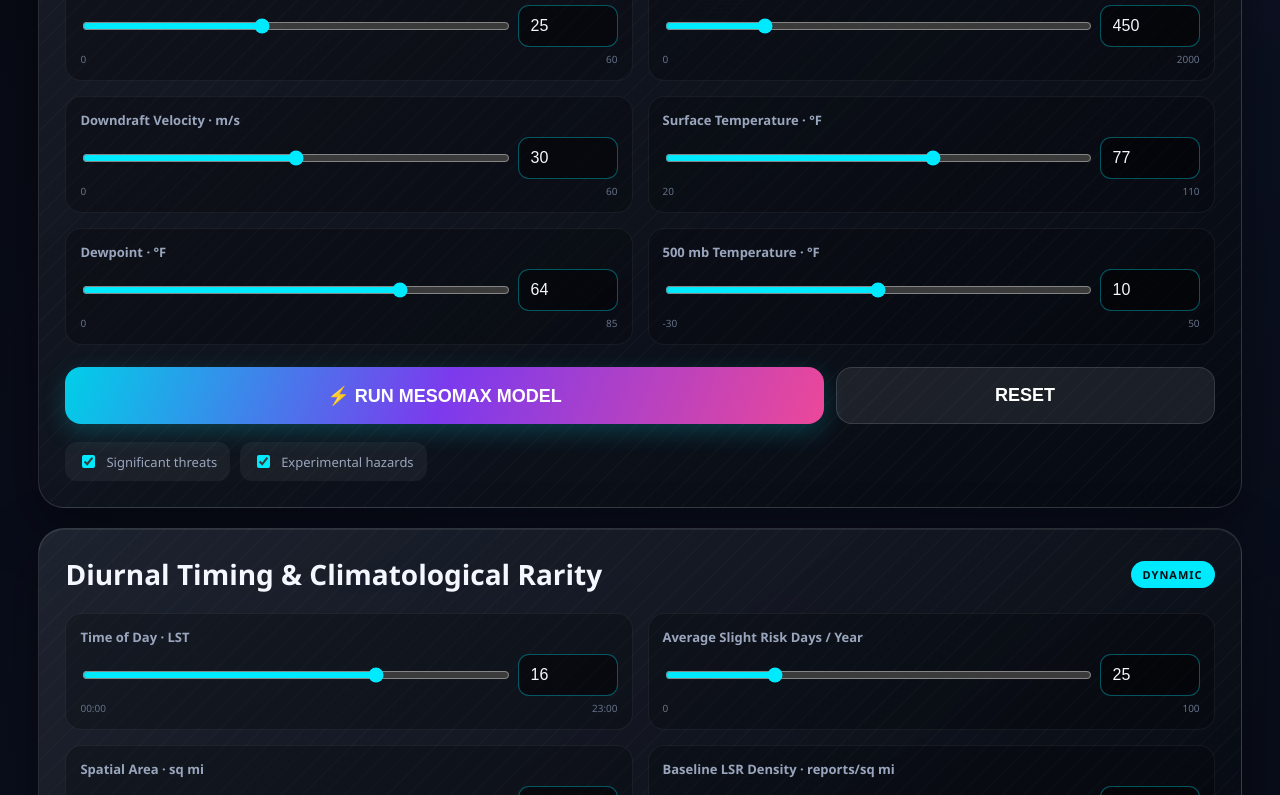
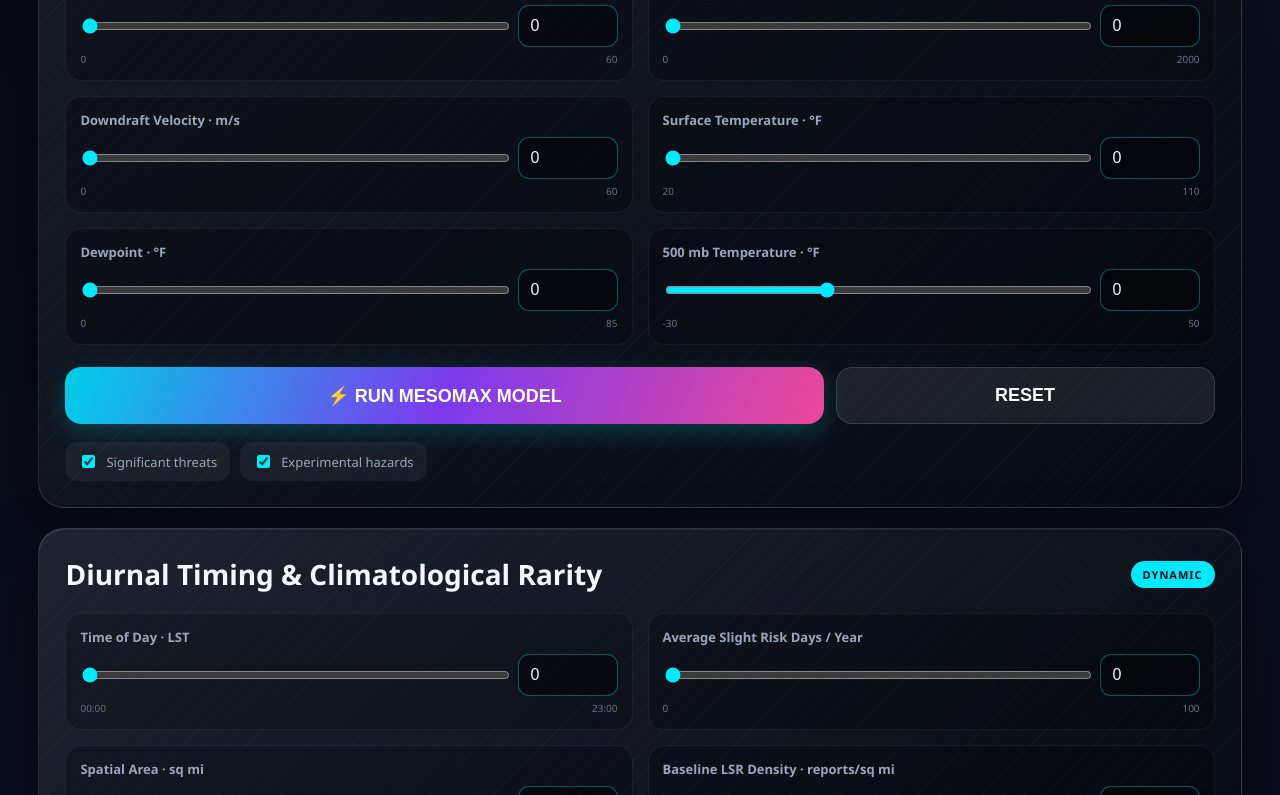
Before and after one commit to MidwestMesoProj/MesoRisk, a plain HTML site: page index.html in a window 1280 px wide. Both pictures are taken after a click on the button "RESET". Shown: the part 971-1766 px from the top of the page. Drawn offline with Linux system fonts and the light colour scheme.

Commit message:
Update index.html

```diff
--- a/index.html
+++ b/index.html
@@ -1208,7 +1208,7 @@
           .45*env.down
         ) * 1.94384,
         30,
-        110
+        120
       )
     );
 
@@ -1304,7 +1304,7 @@
   const windGust =
     Math.round(
       24 +
-      75*norm(env.dcape,400,1400)*
+      100*norm(env.dcape,400,1400)*
       norm(env.shear,30,75)
     );
 
@@ -1392,7 +1392,7 @@
 
     const level = risk(p);
     const hatched =
-      p >= 10 ? "hatched" : "";
+      p >= 15 ? "hatched" : "";
 
     return `
       <div class="risk-card ${hatched}">
@@ -1805,25 +1805,25 @@
 function resetModel(){
 
   const defaults = {
-    cape:500,
-    sbCape:1000,
-    sbLcl:700,
-    cape3:100,
-    cin:-8,
-    lcl:700,
-    esrh:250,
-    ebwd:25,
-    srh:350,
-    shear:60,
-    llShear:25,
-    dcape:450,
-    down:30,
-    temp:77,
-    dew:64,
-    t500:10,
-    time:16,
-    annual:25,
-    area:500,
+    cape:0,
+    sbCape:0,
+    sbLcl:0,
+    cape3:0,
+    cin:0,
+    lcl:0,
+    esrh:0,
+    ebwd:0,
+    srh:0,
+    shear:0,
+    llShear:0,
+    dcape:0,
+    down:0,
+    temp:0,
+    dew:0,
+    t500:0,
+    time:0,
+    annual:0,
+    area:0,
     rho:.001
   };
 
```
